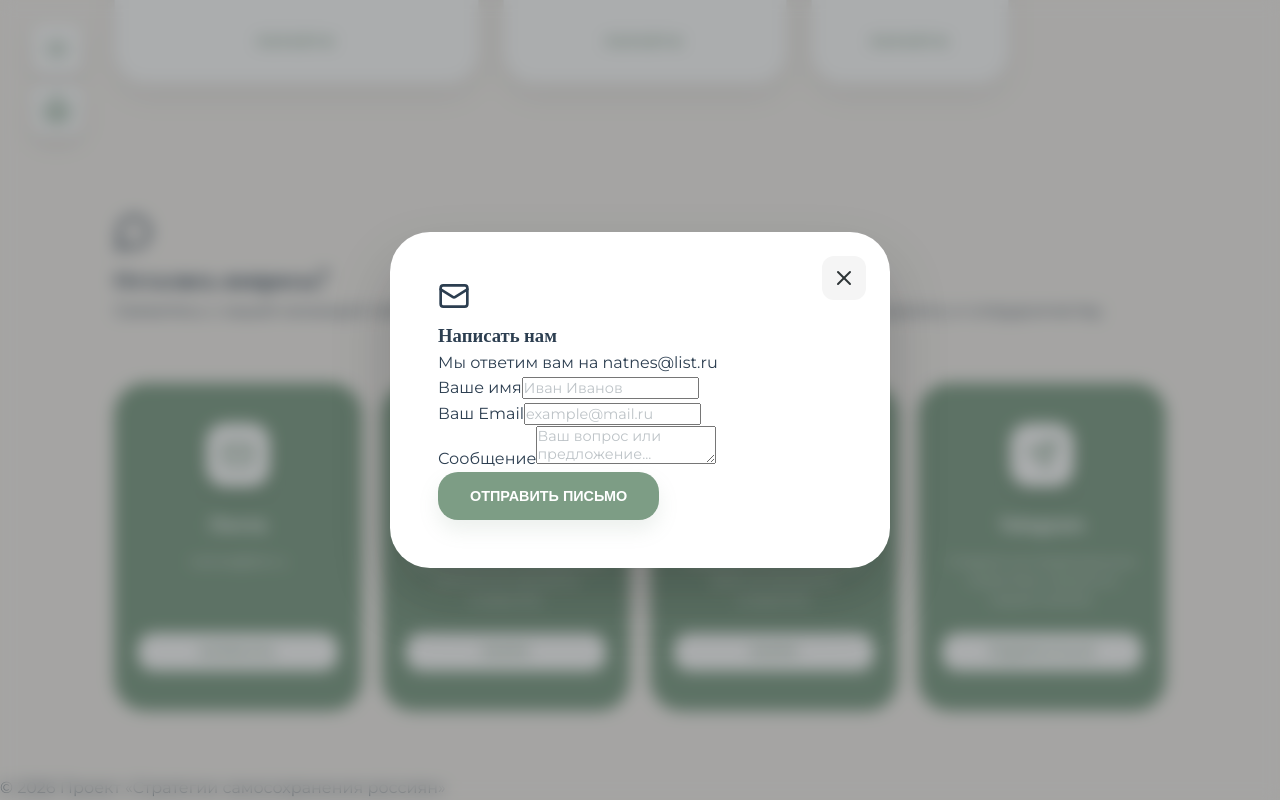
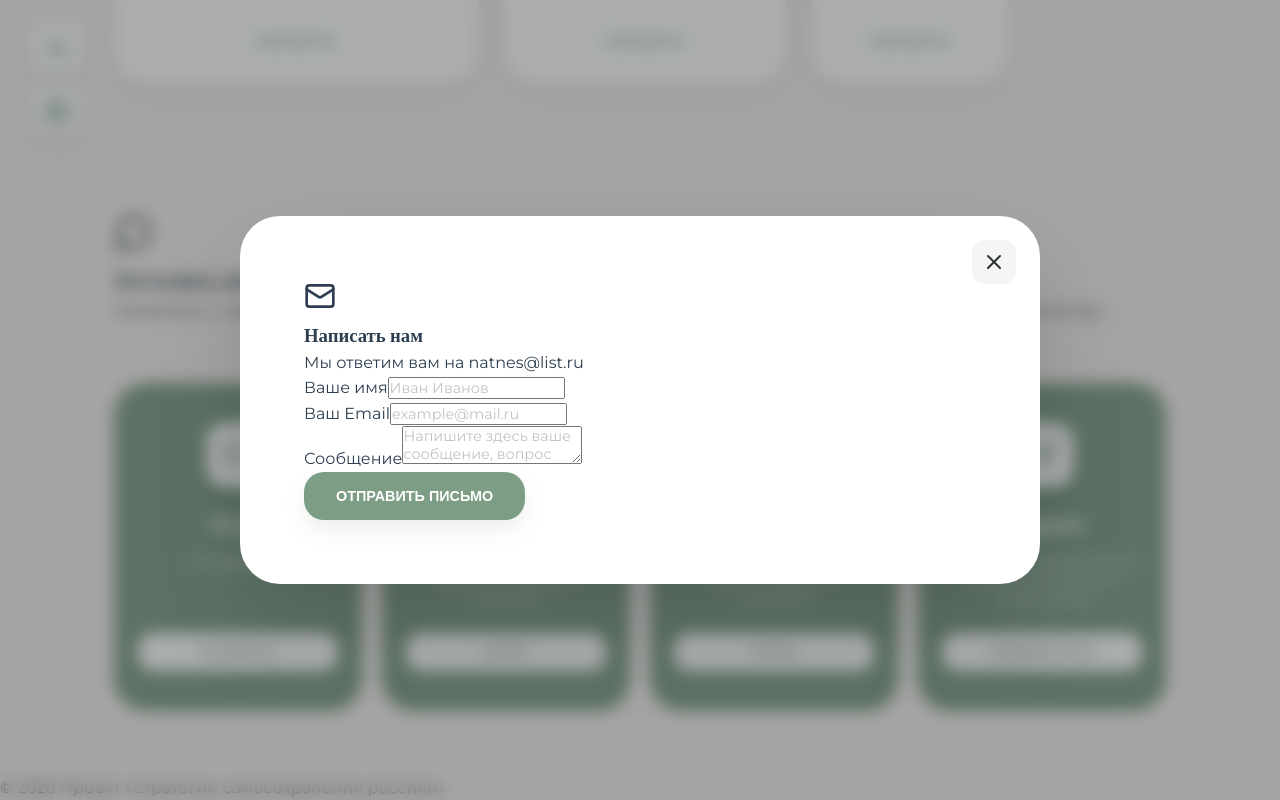
Before and after one commit to digital-selfcare/digital-selfcare.github.io, a React (Vite) app: page / in a window 1280 px wide. Both pictures are taken after a click on the button "НАПИСАТЬ". Shown: the part 2911-3711 px from the top of the page. Built offline with nearby package versions, Linux system fonts and the light colour scheme; a web font is replaced by a local one.

Commit message:
Update VK/Dzen logos and enlarge feedback form

```diff
--- a/src/App.jsx
+++ b/src/App.jsx
@@ -11,6 +11,18 @@ import {
   Archive, History, Layout
 } from 'lucide-react';
 import { content } from './content';
+
+const VKIcon = ({ size = 24, className = "" }) => (
+  <svg width={size} height={size} viewBox="0 0 48 48" fill="none" xmlns="http://www.w3.org/2000/svg" className={className}>
+    <path d="M25.54 34.5801C14.6 34.5801 8.3601 27.0801 8.1001 14.6001H13.5801C13.7601 23.7601 17.8 27.6401 21 28.4401V14.6001H26.1602V22.5001C29.3202 22.1601 32.6398 18.5601 33.7598 14.6001H38.9199C38.0599 19.4801 34.4599 23.0801 31.8999 24.5601C34.4599 25.7601 38.5601 28.9001 40.1201 34.5801H34.4399C33.2199 30.7801 30.1802 27.8401 26.1602 27.4401V34.5801H25.54Z" fill="currentColor"/>
+  </svg>
+);
+
+const DzenIcon = ({ size = 24, className = "" }) => (
+  <svg width={size} height={size} viewBox="0 0 48 48" fill="none" xmlns="http://www.w3.org/2000/svg" className={className}>
+    <path d="M48,24c0,.24,0,.48-.01.72-9.72.12-15.19.79-18.83,4.44-3.65,3.65-4.31,9.11-4.44,18.83-.24,0-.48.01-.72.01s-.48,0-.72-.01c-.12-9.72-.79-15.19-4.44-18.83C15.2,25.51,9.73,24.84.01,24.72c0-.24-.01-.48-.01-.72s0-.48.01-.72c9.72-.12,15.19-.79,18.83-4.44C22.49,15.2,23.16,9.73,23.28.01c.24,0,.48-.01.72-.01s.48,0,.72.01c.12,9.72.79,15.19,4.44,18.83,3.65,3.65,9.11,4.31,18.83,4.44,0,.24.01.48.01.72Z" fill="currentColor"/>
+  </svg>
+);
 
 function App() {
   const [isMenuOpen, setIsMenuOpen] = useState(false);
@@ -515,14 +527,14 @@ function App() {
                     </div>
 
                     <div className="contact-card">
-                      <div className="contact-card-icon"><Database size={32} /></div>
+                      <div className="contact-card-icon"><VKIcon size={32} /></div>
                       <h3>ВКонтакте</h3>
                       <p>Официальное сообщество проекта (в процессе создания).</p>
                       <button className="contact-card-btn opacity-50 cursor-default">СКОРО</button>
                     </div>
 
                     <div className="contact-card">
-                      <div className="contact-card-icon"><Layout size={32} /></div>
+                      <div className="contact-card-icon"><DzenIcon size={32} /></div>
                       <h3>Дзен</h3>
                       <p>Наш блог на платформе Дзен (в процессе создания).</p>
                       <button className="contact-card-btn opacity-50 cursor-default">СКОРО</button>
@@ -585,7 +597,7 @@ function App() {
                 </div>
                 <div>
                   <label className="block text-[10px] uppercase tracking-widest font-bold text-gray-400 mb-1">Сообщение</label>
-                  <textarea className="w-full p-4 bg-beige/10 border border-gray-100 rounded-2xl focus:border-sage outline-none transition-all h-32 resize-none" placeholder="Ваш вопрос или предложение..." required></textarea>
+                  <textarea className="w-full p-4 bg-beige/10 border border-gray-100 rounded-2xl focus:border-sage outline-none transition-all min-h-[300px] resize-none" placeholder="Напишите здесь ваше сообщение, вопрос или предложение по сотрудничеству..." required></textarea>
                 </div>
                 <button type="submit" className="btn w-full py-4 mt-4 shadow-xl">ОТПРАВИТЬ ПИСЬМО</button>
               </form>
--- a/src/index.css
+++ b/src/index.css
@@ -828,11 +828,11 @@ section {
 .feedback-modal-content {
   background: white;
   width: 100%;
-  max-width: 500px;
+  max-width: 800px;
   border-radius: 40px;
-  padding: 48px;
+  padding: 64px;
   position: relative;
-  box-shadow: 0 30px 60px rgba(0,0,0,0.2);
+  box-shadow: 0 40px 100px rgba(0,0,0,0.15);
 }
 
 .modal-close-btn {
```
